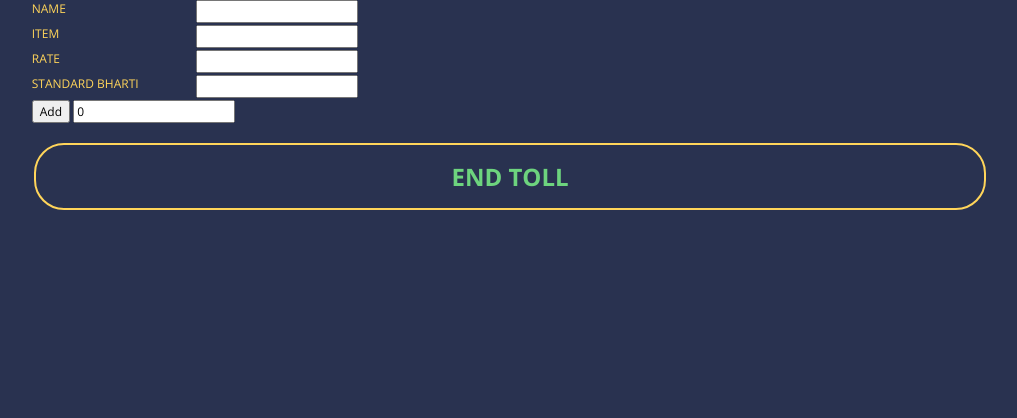
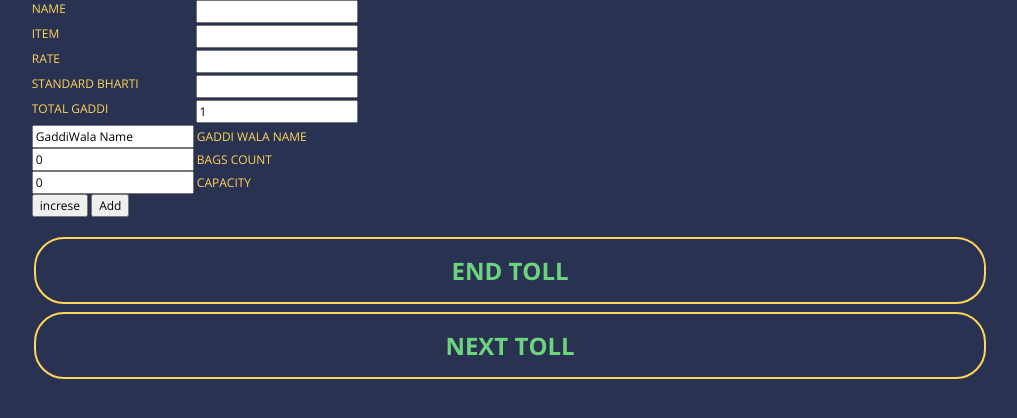
Before and after one commit to Universe-89/Mandi-Tol, a Django app: page /data/ in a window 1280 px wide. Shown: the top 418 px of the page, without its empty margins (132-1149 px from the left). Run offline with Django 3.2, Linux system fonts and the light colour scheme; some libraries are stand-ins or nearby versions.

Commit message:
carry forward

```diff
--- a/MandiTol/Tol/templates/Tol/data.html
+++ b/MandiTol/Tol/templates/Tol/data.html
@@ -7,9 +7,11 @@
 
     function incrementValue(driverCount) {
         let count = driverCount - 1;
+
         var value = parseInt(document.getElementById('bags' + count).value, 10);
         value = isNaN(value) ? 0 : value;
-        var capa = parseInt(document.getElementById('capacity'+count).value,10);
+        var capa = parseInt(document.getElementById('capacity'+ count).value,10);
+        console.log("value" + value + "capa " + capa);
         if(value<capa) {
             value++;
             document.getElementById('bags' + count).value = value;
@@ -19,11 +21,12 @@
             document.getElementById("increse" + count).disabled = true;
             document.getElementById("driverName" + count).disabled = true;
             document.getElementById("capacity"+ count).disabled = true;
+            document.getElementById("bags" + count).readOnly  = true;
+            document.getElementById("addBut").style.display = "inline";
+
         }
 
 
-
-        document.getElementById("totalGaadi").value = count;
     }
 
     function add() {
@@ -36,7 +39,7 @@
 
         //Assign different attributes to the element.
         driverName.setAttribute("type", "text");
-        driverName.setAttribute("name", "text");
+        driverName.setAttribute("name", "driverName");
         driverName.setAttribute("id", "driverName" + driverCount);
 
 
@@ -56,17 +59,18 @@
         capacity.setAttribute("id", "capacity"+driverCount);
         capacity.setAttribute("value", "0");
 
-        if (driverCount > 1) {
-            var del = driverCount - 1;
-            document.getElementById("bags" + del).disabled = true;
-            document.getElementById("increse" + del).disabled = true;
-            document.getElementById("driverName" + del).disabled = true;
-        }
+        {% comment %} let del = driverCount - 1;
+        document.getElementById("bags" + del).disabled = true;
+        document.getElementById("increse" + del).disabled = true;
+        document.getElementById("driverName" + del).disabled = true;
+        document.getElementById("bags" + del).readOnly  = true; {% endcomment %}
 
         driverCount = driverCount + 1;
         console.log("546789975678966578434567890");
         console.log(driverCount);
 
+        document.getElementById("addBut").style.display = "none";
+        document.getElementById("totalGaadi").value = driverCount + 1;
 
 
         var foo = document.getElementById("allForm");
@@ -82,9 +86,9 @@
 </script>
 {%endblock%}
 {% block content %}
-<form name="form" id="allForm" method="POST" action="#">
+<form name="form" method="POST" action="#">
     {% csrf_token %}
-    <fieldset class="form-group" >
+    <fieldset class="form-group" id="allForm" >
         {% comment %} # kissan ka name {% endcomment %}
         <div class="row">
             <legend class="col-form-label col-sm-2 pt-0">Name</legend>
@@ -124,21 +128,40 @@
             </div>
         </div>
 
+        <div class="row">
+            <legend class="col-form-label col-sm-2 pt-0">Total Gaddi</legend>
+            <div class="col-sm-10">
+                <div class="form-check-inline">
+                    <input type = "number" name = "totalGaadi" id = "totalGaadi" value = "1"/>
+                </div>
+            </div>
+        </div>
 
 
         {% comment %} # plus button {% endcomment %}
-        {% comment %} <input type="number" name="bags" id="bags" value="0" />
-        <input type="button" onclick="incrementValue()" value="Increase" />
-        <button type="button" onclick="createNewElement()">add</button> {% endcomment %}
-        <input type="button" value="Add" onclick="add()" />
-        {% comment %} <span id="fooBar">&nbsp;</span> {% endcomment %}
+        {% if  gaddi_wala  %}
+            <input type="text" name="driverName0" id="driverName0" value={{ gaddi_wala }}> Gaddi Wala Name <br> </input>
+            <input type="number" name="bags0" id="bags0" value="0"> Bags Count<br> </input>
+            <input type="number" name="capacity0" id="capacity0" value={{ capacity }}> Capacity<br> </input>
+            <input type="button" id = "increse0" onclick="incrementValue(driverCount)" value="increse" />
+        {% else %}
+            <input type="text" name="driverName0" id="driverName0" value="GaddiWala Name" > Gaddi Wala Name <br> </input>
+            <input type="number" name="bags0" id="bags0" value="0" > Bags Count<br> </input>
+            <input type="number" name="capacity0" id="capacity0" value="0"> Capacity<br> </input>
+            <input type="button" id = "increse0" onclick="incrementValue(driverCount)" value="increse" />
+        {% endif %}
 
-        <input type = "number" name = "totalGaadi" id = "totalGaadi" value = "0"/>
+        <input type="button" id= "addBut"  value="Add" onclick="add()" />
+
+
 
     </fieldset>
 
     <button type="submit" name="submit" id="submit" value="submit" class="button">
         End Toll
     </button>
+    <button type="submit" name="next" id="next" value="next" class="button">
+        Next Toll
+    </button>
 </form>
 {% endblock %}
--- a/MandiTol/Tol/views.py
+++ b/MandiTol/Tol/views.py
@@ -20,18 +20,11 @@ def data(response):
             info.item_name         = response.POST.get("item_name")
             info.rate              = response.POST.get("rate")
             count                  = response.POST.get("totalGaadi")
-            countInteger = int(count)
+            countInteger = int(count) - 1
             info.bags  = 0
-            while(countInteger>0):
-                info.bags = info.bags + int(response.POST.get("bags" +count))
+            while(countInteger>=0):
+                info.bags = info.bags + int(response.POST.get("bags" + str(countInteger)))
                 countInteger = countInteger - 1
-
-
-
-
-
-
-
 
             # count = count - 1;
 
@@ -39,7 +32,36 @@ def data(response):
             info.save()
 
             return redirect('/')
-    return render(response,"Tol/data.html",{})
+
+        if (response.POST.get('next')):
+            info                   = TolDiary()
+            info.kisan_name        = response.POST.get("name")
+            info.item_name         = response.POST.get("item_name")
+            info.rate              = response.POST.get("rate")
+            count                  = response.POST.get("totalGaadi")
+            countInteger = int(count) - 1
+            copy_count = countInteger
+            info.bags  = 0
+            while(countInteger>=0):
+                info.bags = info.bags + int(response.POST.get("bags" + str(countInteger)))
+                countInteger = countInteger - 1
+
+            # count = count - 1;
+
+            info.weight            = int(info.bags) * int(response.POST.get("bharti"))
+            info.save()
+
+            print("&&&&&&&&&&&&&&&&&&&")
+            print(copy_count)
+            last_gaddiwala_name = response.POST.get("driverName" + str(copy_count))
+            last_bags_loaded = response.POST.get("bags" + str(copy_count))
+            last_capacity = int(response.POST.get("capacity" + str(copy_count))) - int(last_bags_loaded)
+            print("&&&&&&&&&&&&&&&&&&&")
+            print(last_capacity)
+
+
+            return render(response,"Tol/data.html",{"gaddi_wala":last_gaddiwala_name,"capacity":last_capacity})
+    return render(response,"Tol/data.html",{"gaddi_wala":None,"capacity":None})
 
 def test(response):
     return render(response,"Tol/test.html",{})
```
Also changed, not shown: MandiTol/db.sqlite3.
